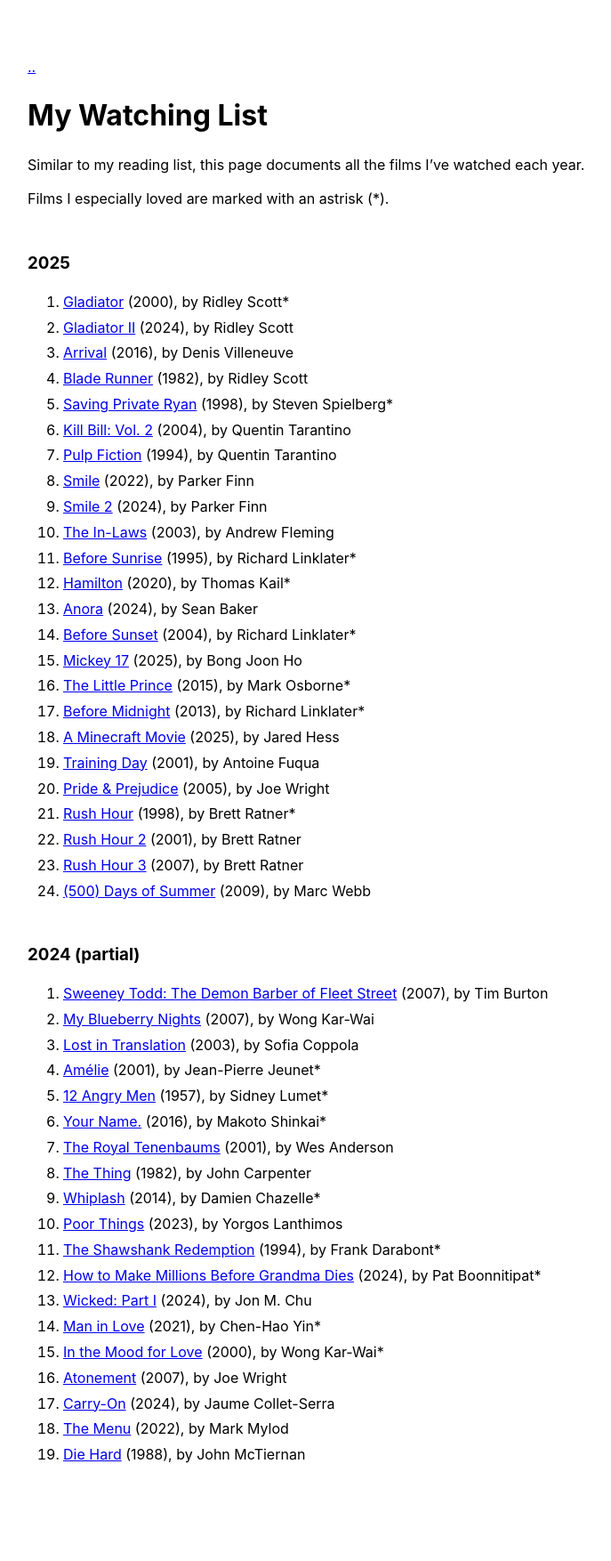
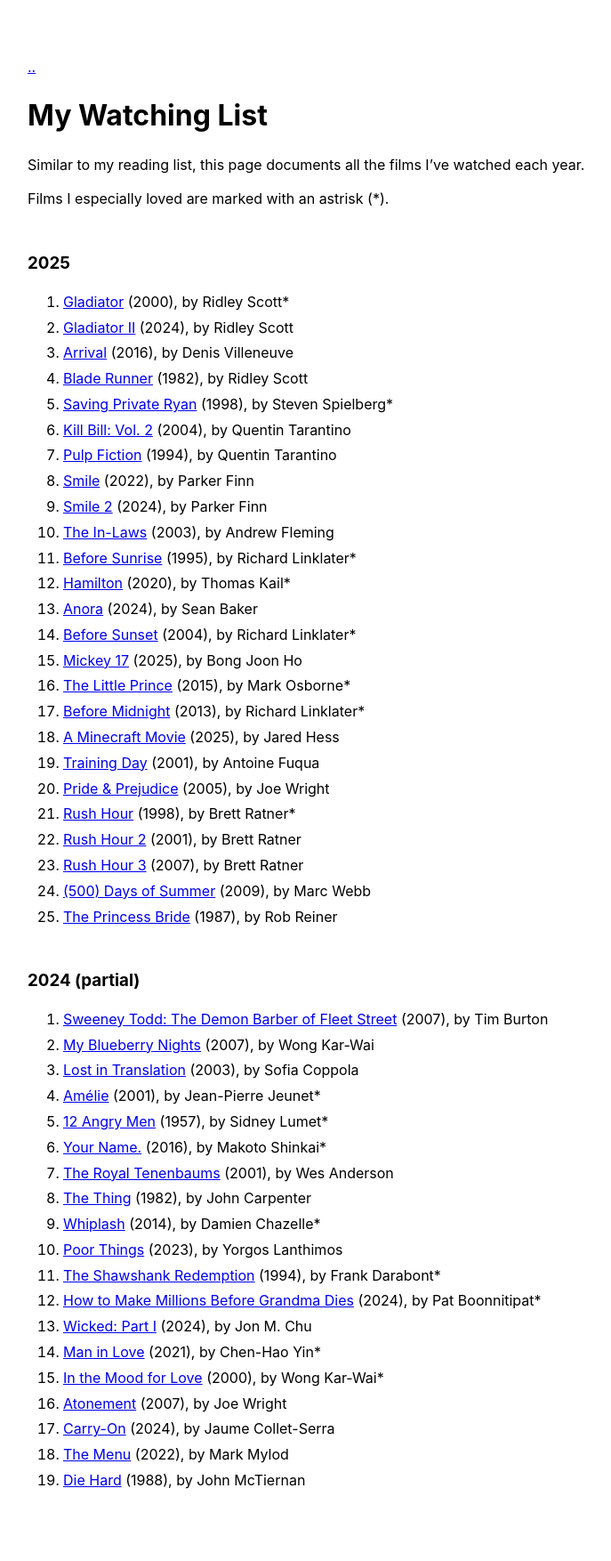
Before and after one commit to llucasly/llucasly.github.io, a Jekyll site: the page built from watching list.md, in a window 1280 px wide. Shown: the whole page at 89% size, without its empty margins (289-976 px from the left). Built offline with Jekyll 4.4.1, drawn with Linux system fonts in a browser that asks for light colours; before the commit the page ends 1726 px from its top, so only the background shows below that.

Commit message:
Added Movie

```diff
--- a/watching list.md
+++ b/watching list.md
@@ -32,6 +32,7 @@ Films I especially loved are marked with an astrisk (*).
 22. [Rush Hour 2](https://letterboxd.com/film/rush-hour-2/) (2001), by Brett Ratner
 23. [Rush Hour 3](https://letterboxd.com/film/rush-hour-3/) (2007), by Brett Ratner
 24. [(500) Days of Summer](https://letterboxd.com/film/500-days-of-summer/) (2009), by Marc Webb
+25. [The Princess Bride](https://letterboxd.com/film/the-princess-bride/) (1987), by Rob Reiner
 
 ### 2024 (partial)
 1. [Sweeney Todd: The Demon Barber of Fleet Street](https://letterboxd.com/film/sweeney-todd-the-demon-barber-of-fleet-street-2007/) (2007), by Tim Burton
```
